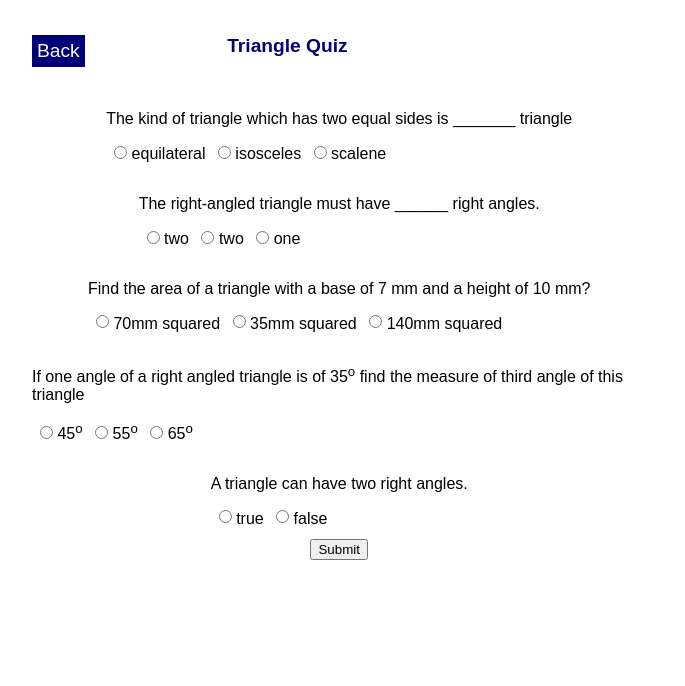
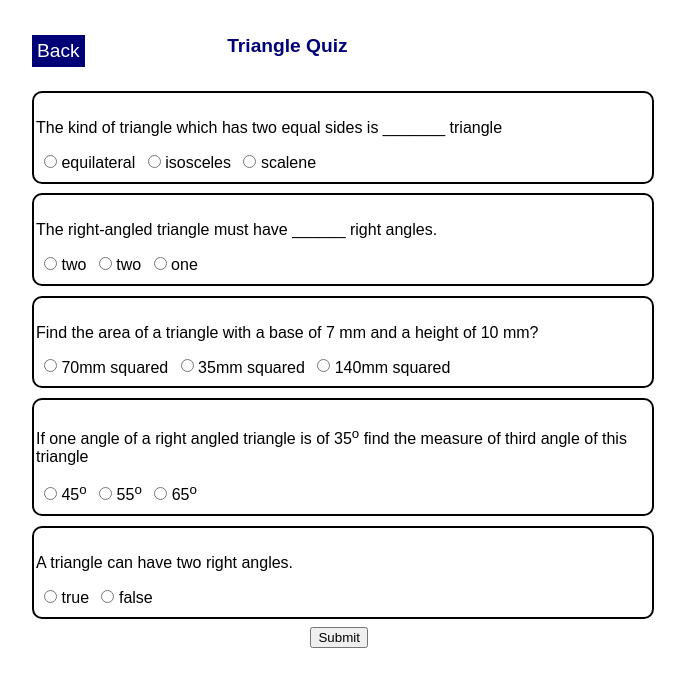
Before and after one commit to sush1998/markTwelve, a plain HTML site: page quiz.html in a window 1280 px wide. Shown: the whole page, without its empty margins (224-909 px from the left). Drawn offline with Linux system fonts and the light colour scheme; a web font is replaced by a local one.

Commit message:
style: question box

```diff
--- a/style.css
+++ b/style.css
@@ -96,7 +96,12 @@ input,button
 }
 .question_container
 {
-    margin: 0.5rem auto;
+    margin:0.3rem auto;
+    padding: 10px 2px;
+    width: 100%;
+    text-align: left;
+    border: 2px solid #000;
+    border-radius: 10px;
 
 }
 .question_options>input
```
